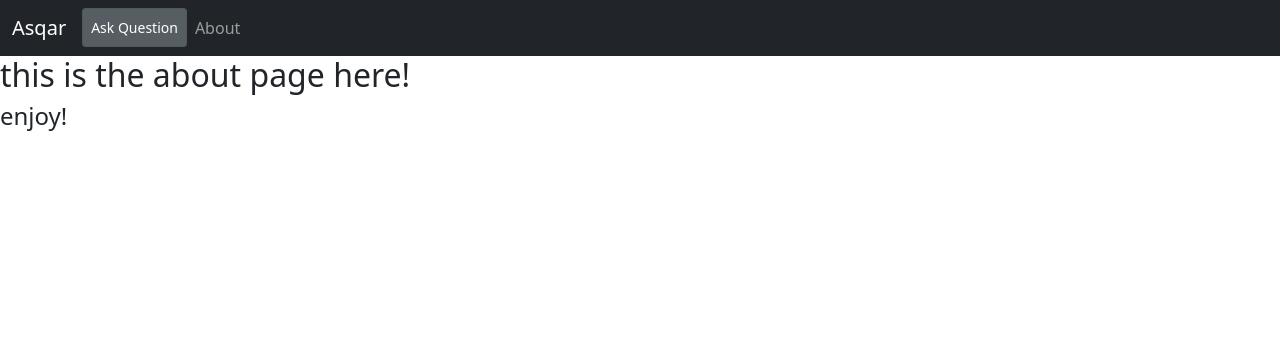
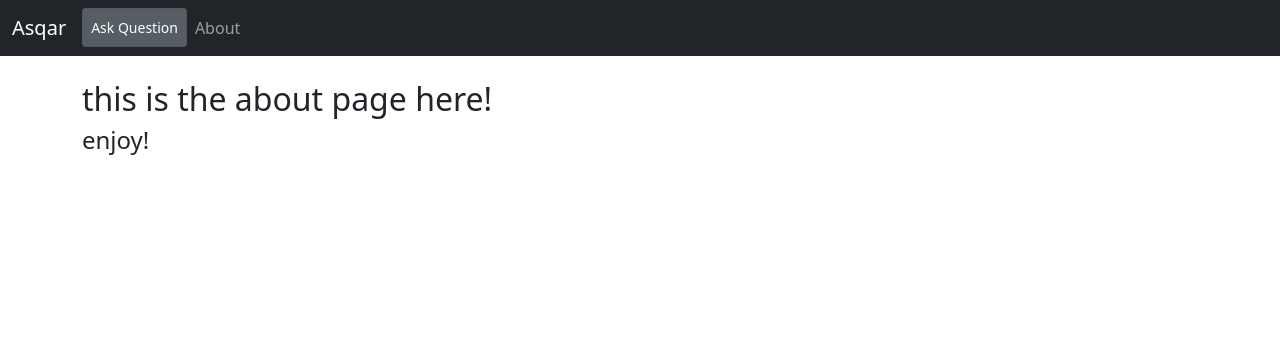
Before and after one commit to amir-mhd/karademy_question_answer, a Django app: page /about/ in a window 1280 px wide. Shown: the top 356 px of the page. Run offline with Django 3.2, Linux system fonts and the light colour scheme; some libraries are stand-ins or nearby versions.

Commit message:
adding bootstrap to about page

```diff
--- a/templates/question_website/about.html
+++ b/templates/question_website/about.html
@@ -5,7 +5,10 @@
 
 {% block content %}
 
-    <h2>this is the about page here!</h2>
-    <h4>enjoy!</h4>
+    <br>
+    <div class="container">
+        <h2>this is the about page here!</h2>
+        <h4>enjoy!</h4>
+    </div>
 
 {% endblock %}
```
